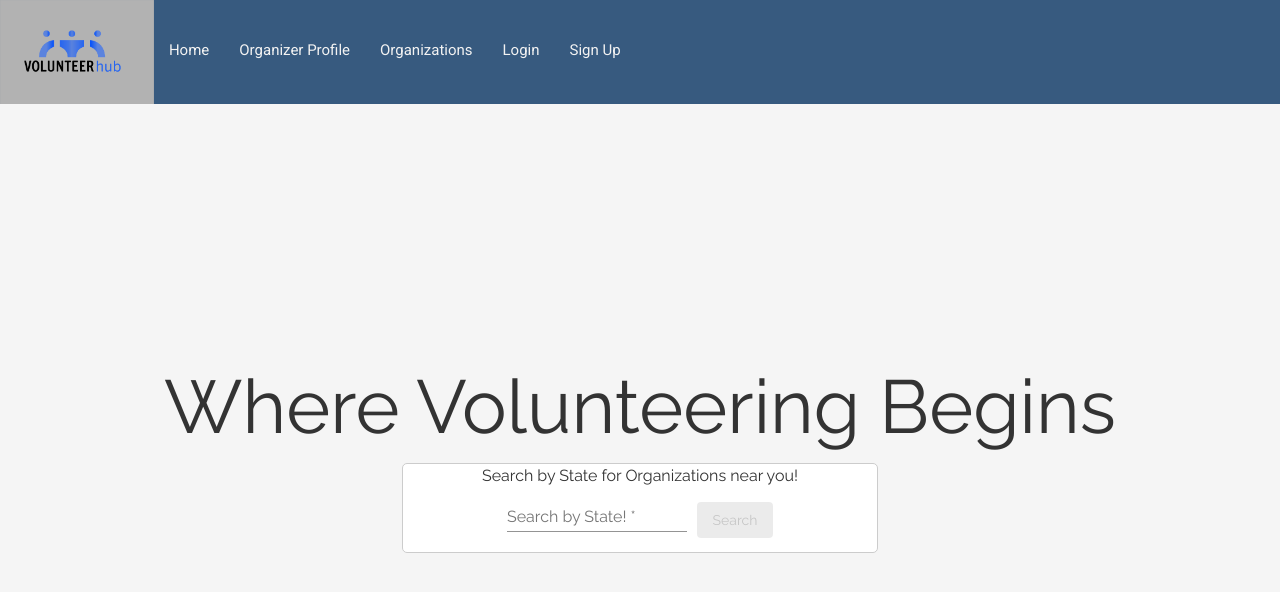
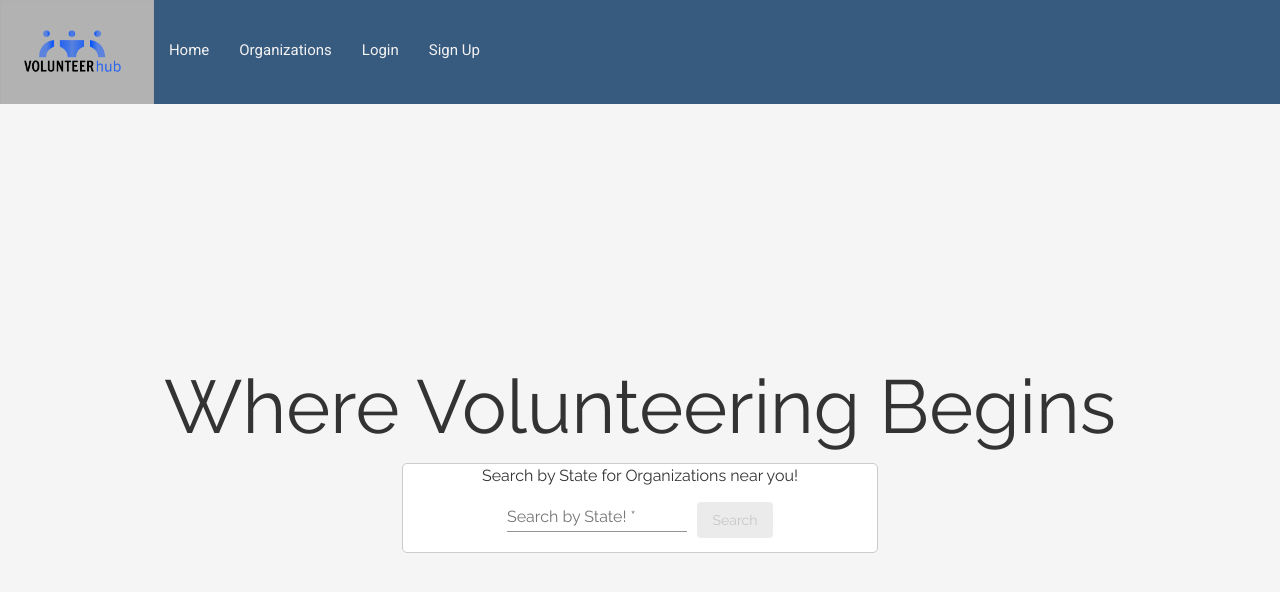
Before and after one commit to bethel-school-of-technology/the-volunteer-hub-frontend, an Angular app: page / in a window 1280 px wide. Shown: the top 592 px of the page. Built offline with nearby package versions, Linux system fonts and the light colour scheme.

Commit message:
Fixed Profile Page To Not Show Up When No one is logged in.

```diff
--- a/src/app/Components/navbar/navbar.component.html
+++ b/src/app/Components/navbar/navbar.component.html
@@ -12,7 +12,7 @@
         <a class="indv_h_link" *ngIf="!authenticationService.isAuthenticated" routerLink='/signup'>Sign Up</a>
         <a class="indv_h_link" *ngIf="!authenticationService.isAuthenticated" routerLink="/login">Login</a>
         <a class="indv_h_link" routerLink='/organizations'>Organizations</a>
-        <a class="indv_h_link" *ngIf="!authenticationService.checkAdmin()" routerLink='/profile'>Organizer Profile</a>
+        <a class="indv_h_link" *ngIf="!authenticationService.checkAdmin() && authenticationService.isAuthenticated" routerLink='/profile'>Organizer Profile</a>
         <a class="indv_h_link" routerLink='' routerLinkActive='active'>Home</a>
 
     </div>
```
